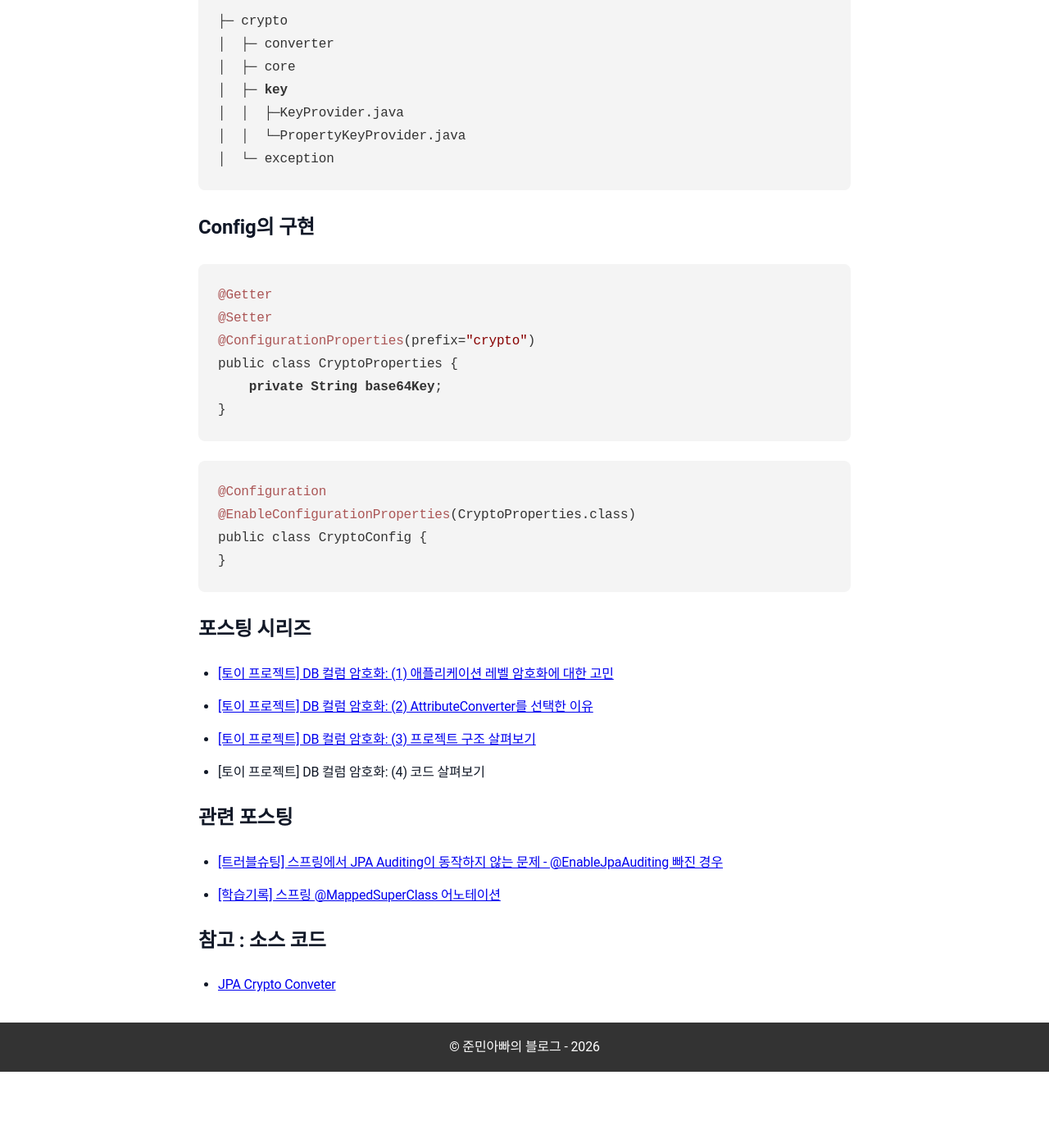
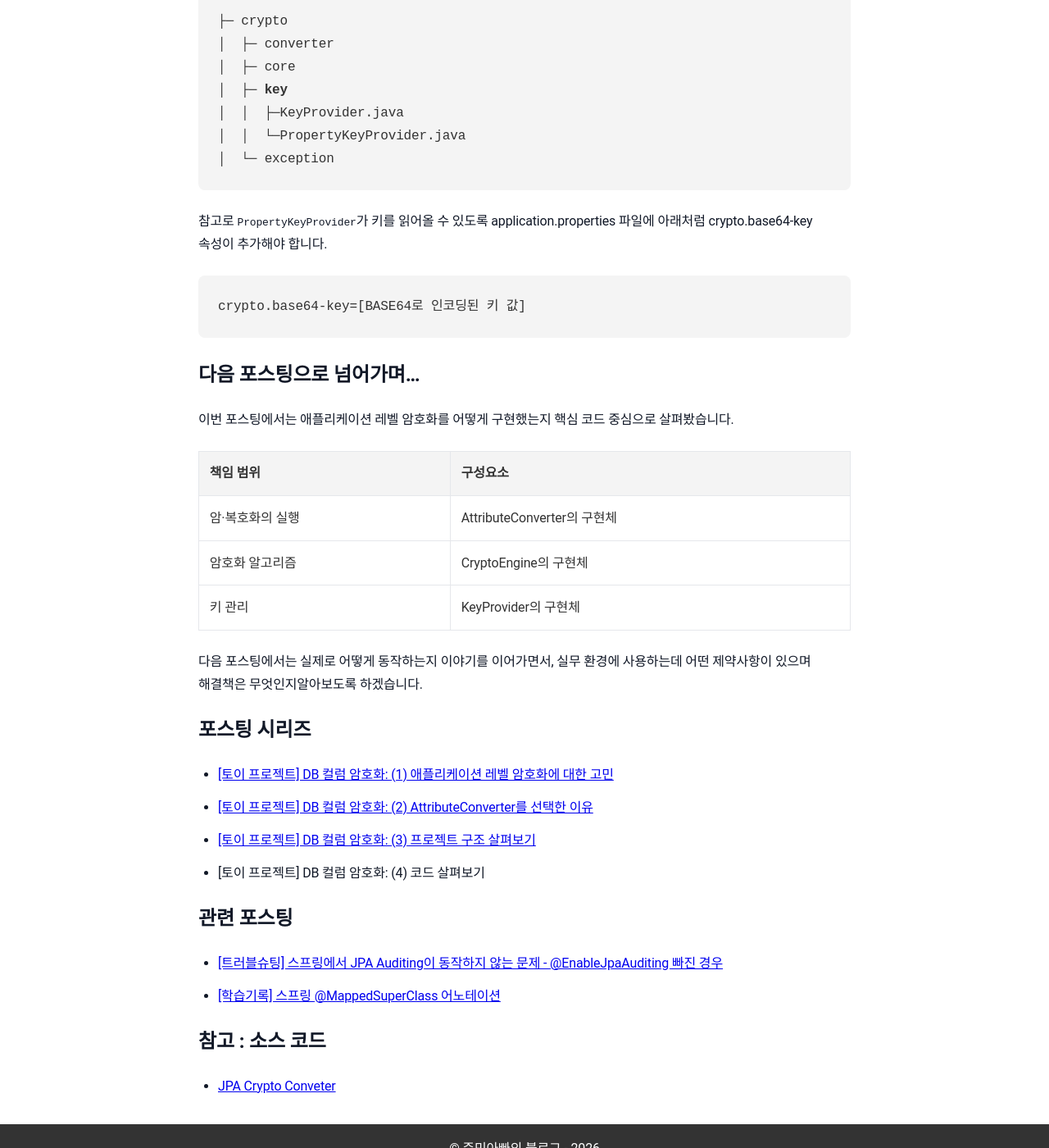
Before and after one commit to sanghoon-lee/sanghoon-lee.github.io, a Jekyll site: the page built from _posts/2026-01-27-JPACryptoConverter4.md, in a window 1280 px wide and 1400 px high, scrolled down 6219 px. Shown: the whole window at 82% size. Built offline with Jekyll 4.4.1, drawn with Linux system fonts in a browser that asks for light colours; nearby versions of some CDN libraries; comment, search, counter and statistics services are not loaded; before the commit the page ends 7526 px from its top, so only the background shows below that.

Commit message:
AttributeConveter 포스팅 내용 수정

````diff
--- a/_posts/2026-01-27-JPACryptoConverter4.md
+++ b/_posts/2026-01-27-JPACryptoConverter4.md
@@ -211,32 +211,23 @@ public class PropertyKeyProvider implements KeyProvider{
 │  └─ exception
 ```
 
-## Config의 구현
+참고로 `PropertyKeyProvider`가 키를 읽어올 수 있도록 application.properties 파일에 아래처럼 crypto.base64-key 속성이 추가해야 합니다.
 
 ```java
-@Getter
-@Setter
-@ConfigurationProperties(prefix="crypto")
-public class CryptoProperties {
-    private String base64Key;
-}
+crypto.base64-key=[BASE64로 인코딩된 키 값]
 ```
 
-```java
-@Configuration
-@EnableConfigurationProperties(CryptoProperties.class)
-public class CryptoConfig {
-}
-```
+## 다음 포스팅으로 넘어가며...
 
+이번 포스팅에서는 애플리케이션 레벨 암호화를 어떻게 구현했는지 핵심 코드 중심으로 살펴봤습니다.
 
+| 책임 범위 | 구성요소 |
+| ---- | ----- |
+| 암·복호화의 실행 | AttributeConverter의 구현체 |
+| 암호화 알고리즘 | CryptoEngine의 구현체 |
+| 키 관리 | KeyProvider의 구현체 |
 
-
-
-
-
-
-
+다음 포스팅에서는 실제로 어떻게 동작하는지 이야기를 이어가면서, 실무 환경에 사용하는데 어떤 제약사항이 있으며 해결책은 무엇인지알아보도록 하겠습니다.
 
 ## 포스팅 시리즈
 
````
